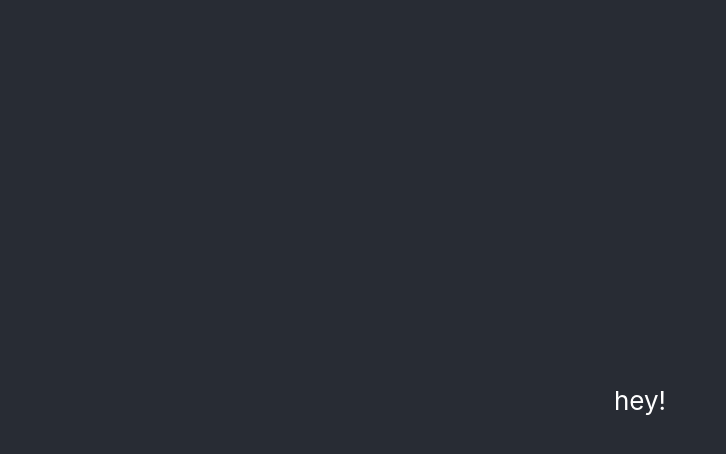
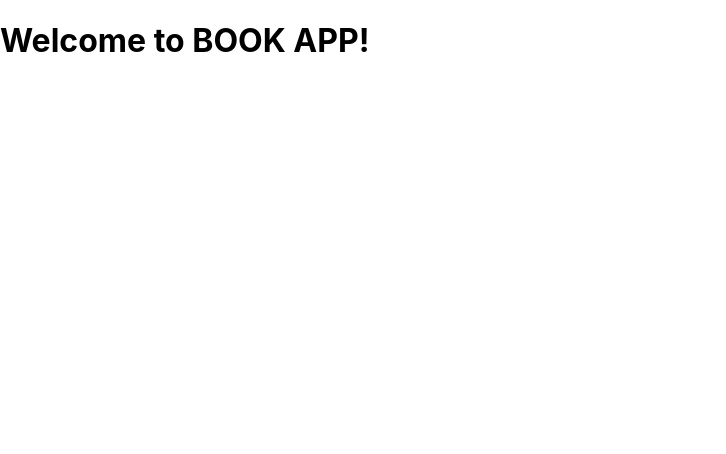
Before and after one commit to ewa-mi/book-app-client, a React (Create React App) app: page / in a window 1280 px wide. Shown: the top 454 px of the page, without its empty margins (0-726 px from the left). Built offline with nearby package versions, Linux system fonts and the light colour scheme.

Commit message:
set up basic pages and routes

```diff
--- a/src/App.css
+++ /dev/null
@@ -1,38 +0,0 @@
-.App {
-  text-align: center;
-}
-
-.App-logo {
-  height: 40vmin;
-  pointer-events: none;
-}
-
-@media (prefers-reduced-motion: no-preference) {
-  .App-logo {
-    animation: App-logo-spin infinite 20s linear;
-  }
-}
-
-.App-header {
-  background-color: #282c34;
-  min-height: 100vh;
-  display: flex;
-  flex-direction: column;
-  align-items: center;
-  justify-content: center;
-  font-size: calc(10px + 2vmin);
-  color: white;
-}
-
-.App-link {
-  color: #61dafb;
-}
-
-@keyframes App-logo-spin {
-  from {
-    transform: rotate(0deg);
-  }
-  to {
-    transform: rotate(360deg);
-  }
-}
--- a/src/App.js
+++ b/src/App.js
@@ -1,12 +1,19 @@
 import React from "react";
-import "./App.css";
+import { Switch, Route } from "react-router-dom";
+import HomePage from "./pages/HomePage";
+import CollectionsListPage from "./pages/CollectionsListPage";
+import CollectionPage from "./pages/CollectionPage";
+import BookPage from "./pages/BookPage";
 
-function App() {
+export default function App() {
   return (
-    <div className="App">
-      <header className="App-header">hey!</header>
+    <div>
+      <Switch>
+        <Route exact path="/" component={HomePage} />
+        <Route path="/collectionslist/:id" component={CollectionsListPage} />
+        <Route path="/collection/:id" component={CollectionPage} />
+        <Route path="/book/:id" component={BookPage} />
+      </Switch>
     </div>
   );
 }
-
-export default App;
--- /dev/null
+++ b/src/pages/BookPage.js
@@ -0,0 +1,9 @@
+import React from "react";
+
+export default function CollectionsListPage() {
+  return (
+    <>
+      <h1>Welcome to the Book Page!</h1>
+    </>
+  );
+}
--- /dev/null
+++ b/src/pages/CollectionPage.js
@@ -0,0 +1,9 @@
+import React from "react";
+
+export default function CollectionsListPage() {
+  return (
+    <>
+      <h1>Welcome to the Collection Page!</h1>
+    </>
+  );
+}
--- /dev/null
+++ b/src/pages/CollectionsListPage.js
@@ -0,0 +1,9 @@
+import React from "react";
+
+export default function CollectionsListPage() {
+  return (
+    <>
+      <h1>Welcome to my Collections List Page!</h1>
+    </>
+  );
+}
--- /dev/null
+++ b/src/pages/HomePage.js
@@ -0,0 +1,9 @@
+import React from "react";
+
+export default function HomePage() {
+  return (
+    <>
+      <h1>Welcome to BOOK APP!</h1>
+    </>
+  );
+}
--- /dev/null
+++ b/src/store/homepage/reducer.js
@@ -0,0 +1,20 @@
+const initialState = {
+  reviews: [],
+};
+
+export default function homepageReducer(state = initialState, action) {
+  let newState = { ...state };
+
+  switch (action.type) {
+    case "SET_REVIEWS": {
+      newState.artworks = action.payload;
+      break;
+    }
+
+    default: {
+      // do nothing
+    }
+  }
+
+  return newState;
+}
--- a/src/store/reducer.js
+++ b/src/store/reducer.js
@@ -1,8 +1,6 @@
 import { combineReducers } from "redux";
-// import someFeatureReducer from "./someFeature/reducer";
+import homepageReducer from "./homepage/reducer";
 
-const reducer = combineReducers({
-  // someFeature: someFeatureReducer, etc.
+export default combineReducers({
+  homepage: homepageReducer,
 });
-
-export default reducer;
```
Also changed, not shown: src/store/homepage/actions.js (added, +15 -0 lines), bookapp-database model.jpg (renamed from bookapp-data model.jpg), src/store/homepage/selectors.js (added).
